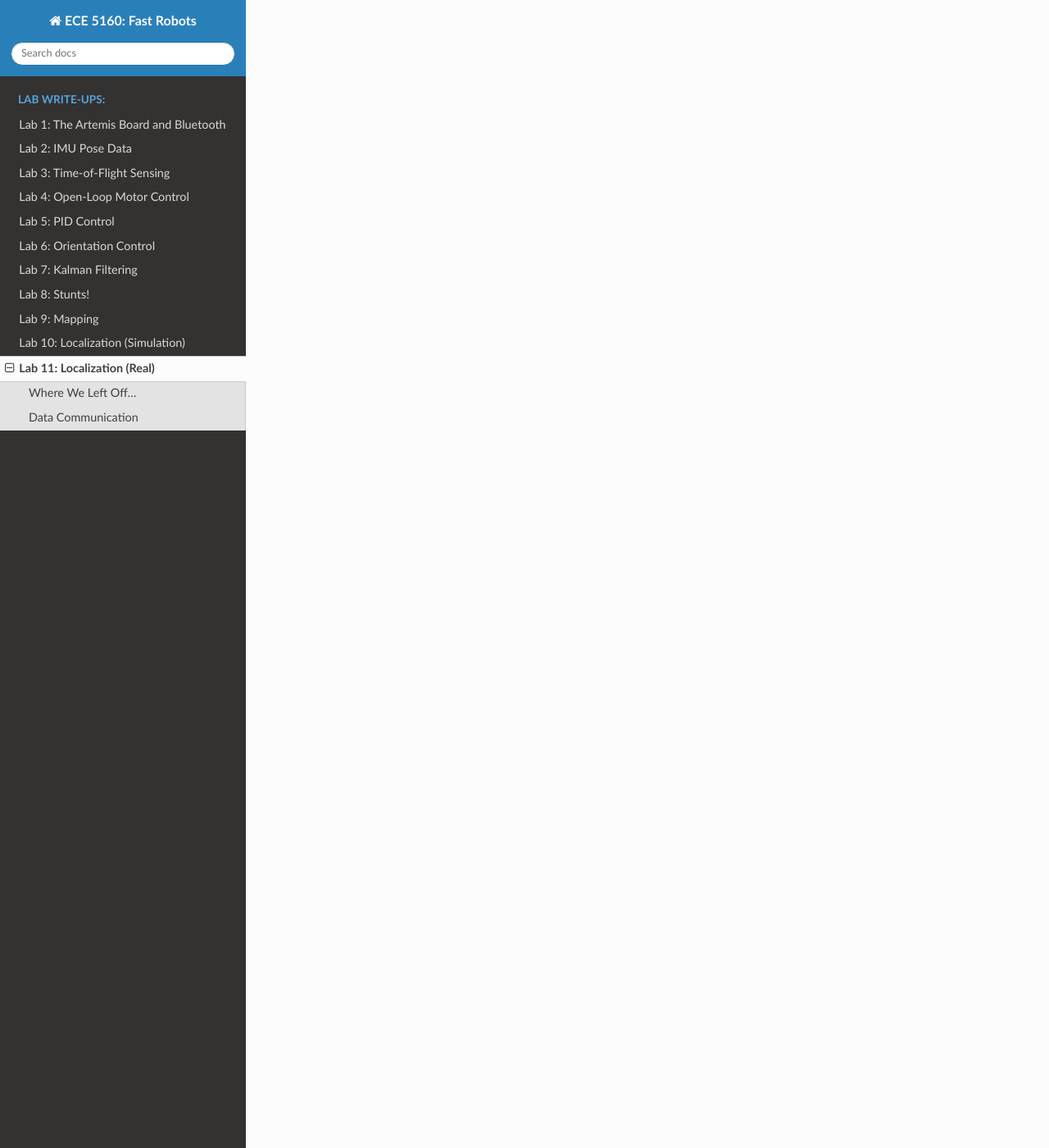
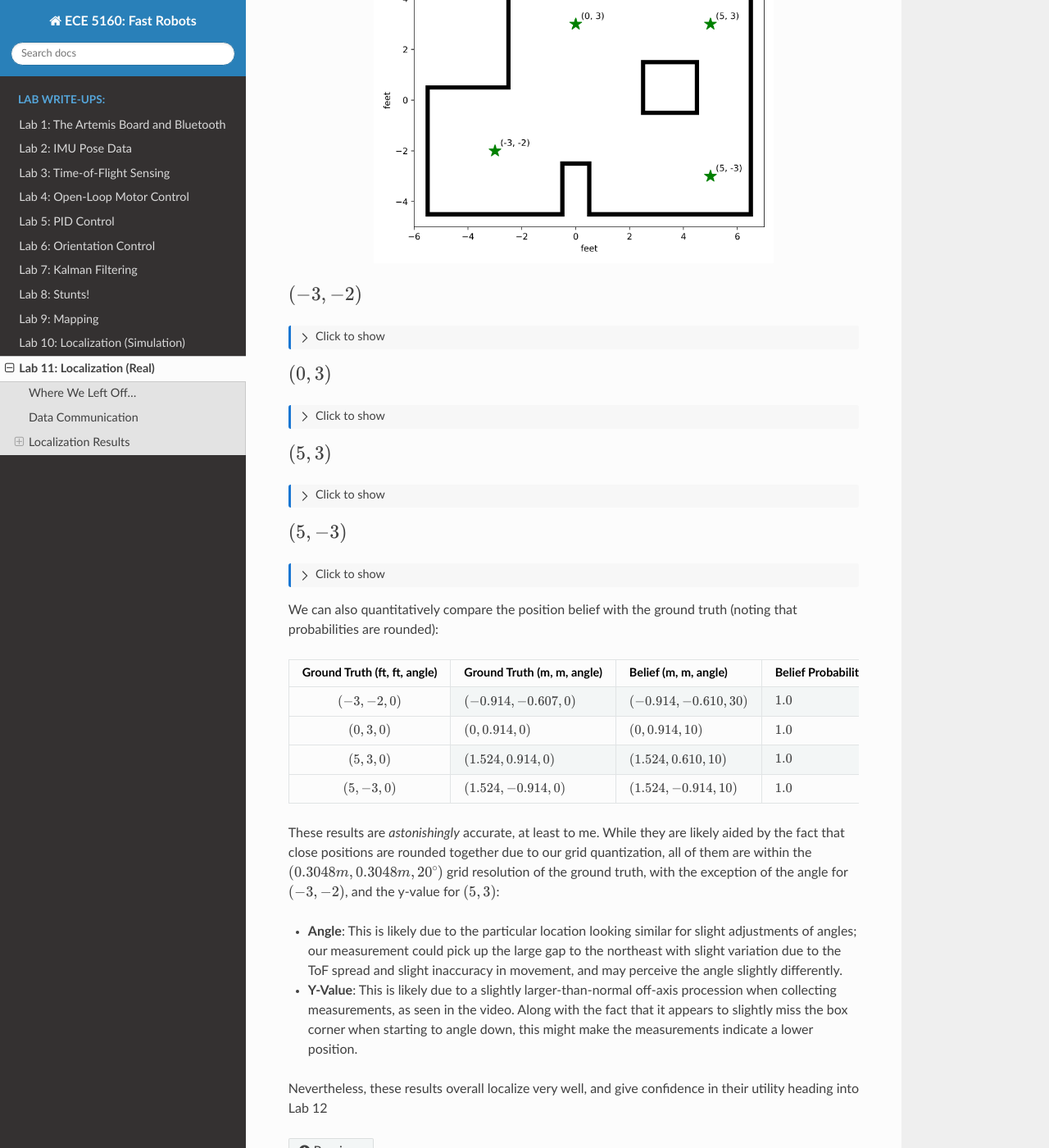
Before and after one commit to Aidan-McNay/fast-robots-docs, a Sphinx documentation site: the page built from docs/lab11.rst, in a window 1280 px wide and 1400 px high, scrolled down 2239 px. Shown: the whole window at 82% size. Built offline with Sphinx 7.4.7 and the Read the Docs theme 3.1.0, drawn with Linux system fonts in a browser that asks for light colours; some of the changed text lies outside the part shown.

Commit message:
Done with Lab 11

```diff
--- a/docs/lab11.rst
+++ b/docs/lab11.rst
@@ -173,3 +173,141 @@ the ``perform_observation_loop`` function to gather data:
         print("Done!")
 
         return ((np.array(data_distance)[np.newaxis].T + 75) / 1000, np.empty([1, 1]))
+
+Localization Results
+--------------------------------------------------------------------------
+
+With the code above, Ned is now all set to gather data and localize! Below
+are videos of him localizing in each of the four required locations (with
+the blue dot in the plotter indicating the position belief, matching the
+approximate location):
+
+.. image:: img/lab11/lab_map.png
+   :align: center
+   :width: 70%
+   :class: bottompadding
+
+:math:`(-3, -2)`
+""""""""""""""""""""""""""""""""""""""""""""""""""""""""""""""""""""""""""
+
+.. toggle::
+
+   .. youtube:: jU0AnN9j1FA
+      :align: center
+      :width: 70%
+
+   .. image:: img/lab11/-3_-2_plot.png
+      :align: center
+      :width: 70%
+      :class: bottompadding
+
+   .. image:: img/lab11/-3_-2_data.png
+      :align: center
+      :width: 100%
+      :class: bottompadding
+
+:math:`(0, 3)`
+""""""""""""""""""""""""""""""""""""""""""""""""""""""""""""""""""""""""""
+
+.. toggle::
+
+   .. youtube:: cXdVh367iCY
+      :align: center
+      :width: 70%
+
+   .. image:: img/lab11/0_3_plot.png
+      :align: center
+      :width: 70%
+      :class: bottompadding
+
+   .. image:: img/lab11/0_3_data.png
+      :align: center
+      :width: 100%
+      :class: bottompadding
+
+:math:`(5, 3)`
+""""""""""""""""""""""""""""""""""""""""""""""""""""""""""""""""""""""""""
+
+.. toggle::
+
+   .. youtube:: d_rDSxih-i0
+      :align: center
+      :width: 70%
+
+   .. image:: img/lab11/5_3_plot.png
+      :align: center
+      :width: 70%
+      :class: bottompadding
+
+   .. image:: img/lab11/5_3_data.png
+      :align: center
+      :width: 100%
+      :class: bottompadding
+
+:math:`(5, -3)`
+""""""""""""""""""""""""""""""""""""""""""""""""""""""""""""""""""""""""""
+
+.. toggle::
+
+   .. youtube:: sou4KNSB2Ic
+      :align: center
+      :width: 70%
+
+   .. image:: img/lab11/5_-3_plot.png
+      :align: center
+      :width: 70%
+      :class: bottompadding
+
+   .. image:: img/lab11/5_-3_data.png
+      :align: center
+      :width: 100%
+      :class: bottompadding
+
+We can also quantitatively compare the position belief with the ground
+truth (noting that probabilities are rounded):
+
+.. list-table::
+    :header-rows: 1
+    :stub-columns: 1
+
+    * - Ground Truth (ft, ft, angle)
+      - Ground Truth (m, m, angle)
+      - Belief (m, m, angle)
+      - Belief Probability
+    * - :math:`(-3, -2, 0)`
+      - :math:`(-0.914, -0.607, 0)`
+      - :math:`(-0.914, -0.610, 30)`
+      - :math:`1.0`
+    * - :math:`(0, 3, 0)`
+      - :math:`(0, 0.914, 0)`
+      - :math:`(0, 0.914, 10)`
+      - :math:`1.0`
+    * - :math:`(5, 3, 0)`
+      - :math:`(1.524, 0.914, 0)`
+      - :math:`(1.524, 0.610, 10)`
+      - :math:`1.0`
+    * - :math:`(5, -3, 0)`
+      - :math:`(1.524, -0.914, 0)`
+      - :math:`(1.524, -0.914, 10)`
+      - :math:`1.0`
+
+These results are *astonishingly* accurate, at least to me. While they
+are likely aided by the fact that close positions are rounded together
+due to our grid quantization, all of them are within the
+:math:`(0.3048m, 0.3048m, 20^\circ)` grid resolution of the ground truth,
+with the exception of the angle for :math:`(-3, -2)`, and the y-value for
+:math:`(5, 3)`:
+
+* **Angle**: This is likely due
+  to the particular location looking similar for slight adjustments of
+  angles; our measurement could pick up the large gap to the northeast
+  with slight variation due to the ToF spread and slight inaccuracy in
+  movement, and may perceive the angle slightly differently.
+* **Y-Value**: This is likely due to a slightly larger-than-normal
+  off-axis procession when collecting measurements, as seen in the video.
+  Along with the fact that it appears to slightly miss the box corner when
+  starting to angle down, this might make the measurements indicate a lower
+  position.
+
+Nevertheless, these results overall localize very well, and give confidence
+in their utility heading into Lab 12
```
Also changed, not shown: docs/img/lab11/lab_map.png (added).
